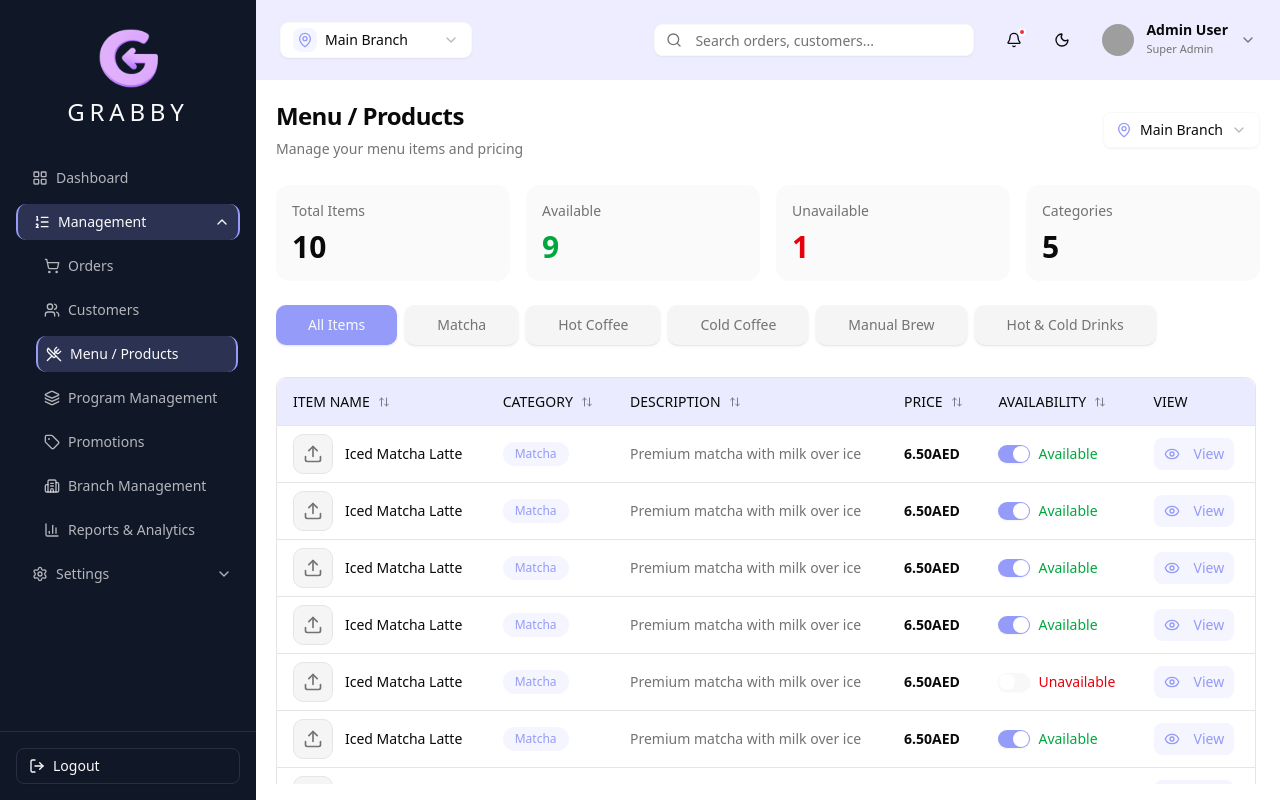
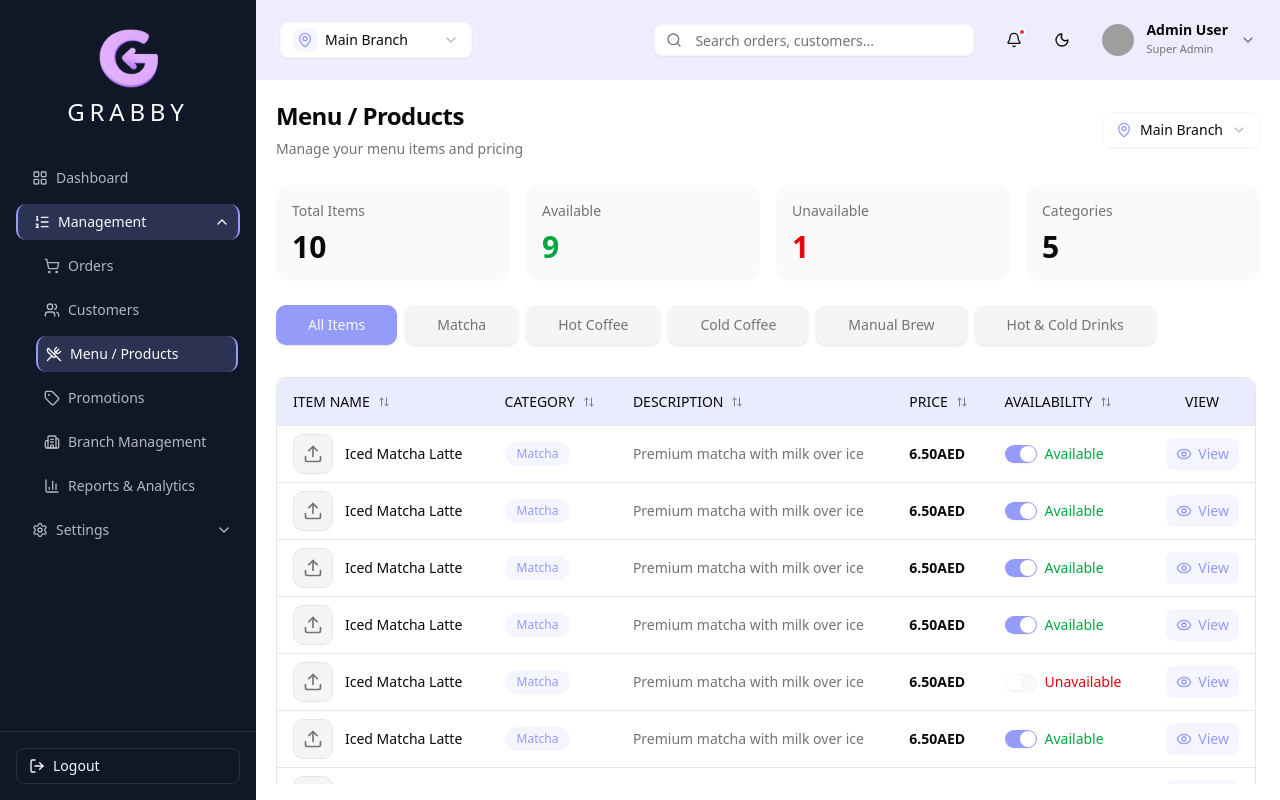
Before and after one commit to nurulla-hasan/ayah_almheiri_dashboard, a React (Vite) app: page /management/products in a window 1280 px wide. Built offline with nearby package versions, Linux system fonts and the light colour scheme; grey boxes are pictures that could not be loaded.

Commit message:
refactor(ui): align product view actions and update sidebar navigation

```diff
--- a/src/components/common/sidebar.tsx
+++ b/src/components/common/sidebar.tsx
@@ -14,7 +14,6 @@ import {
   ReceiptText,
   ListOrdered,
   Users,
-  Layers,
   MessageCircleQuestion,
   LayoutGrid,
   ShoppingCart,
@@ -34,7 +33,6 @@ const MANAGEMENT_ITEMS = [
   { name: "Orders", icon: ShoppingCart, href: "/management/orders" },
   { name: "Customers", icon: Users, href: "/management/customers" },
   { name: "Menu / Products", icon: UtensilsCrossed, href: "/management/products" },
-  { name: "Program Management", icon: Layers, href: "/management/programs" },
   { name: "Promotions", icon: Tag, href: "/management/gyms" },
   { name: "Branch Management", icon: Building2, href: "/management/newsfeed" },
   { name: "Reports & Analytics", icon: BarChart3, href: "/management/subscriptions" },
--- a/src/components/management/products/products-columns.tsx
+++ b/src/components/management/products/products-columns.tsx
@@ -72,9 +72,9 @@ export const productsColumns: ColumnDef<Product>[] = [
   },
   {
     id: "actions",
-    header: "VIEW",
+    header: () => <div className="text-right mr-5">VIEW</div>,
     cell: ({ row }) => (
-      <div className="flex justify-start">
+      <div className="flex justify-end">
         <ProductViewModal product={row.original} />
       </div>
     ),
--- a/src/components/management/products/view-modal.tsx
+++ b/src/components/management/products/view-modal.tsx
@@ -20,10 +20,11 @@ export const ProductViewModal = ({ product }: ProductViewModalProps) => {
       title="Product Details"
       actionTrigger={
         <Button variant="ghost" size="sm" className="bg-primary/10 text-primary hover:text-primary hover:bg-primary/20">
-          <Eye className="h-4 w-4 mr-2" />
+          <Eye/>
           View
         </Button>
       }
+      showClose={true}
     >
       <ScrollArea className="max-h-[80vh]">
         <div className="p-6 space-y-6">
```
